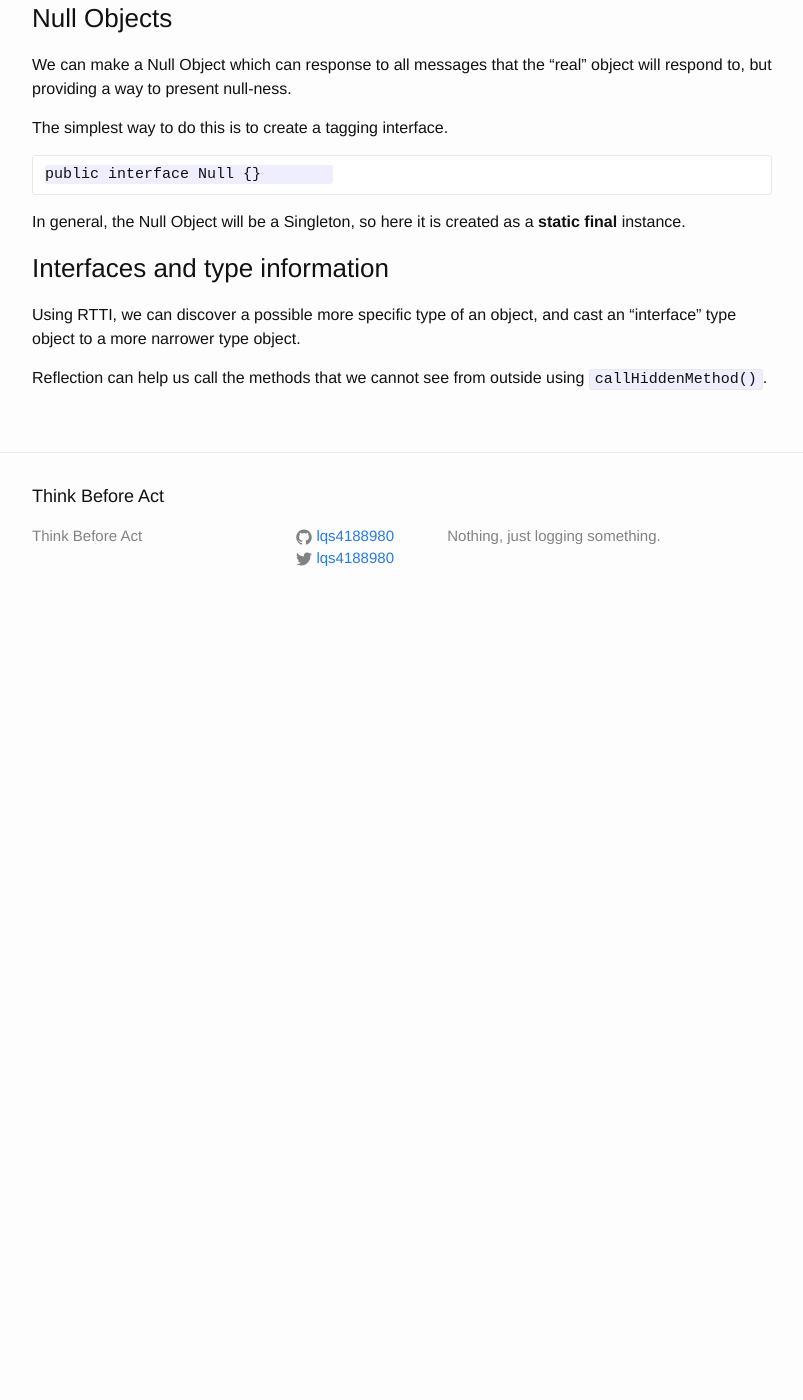
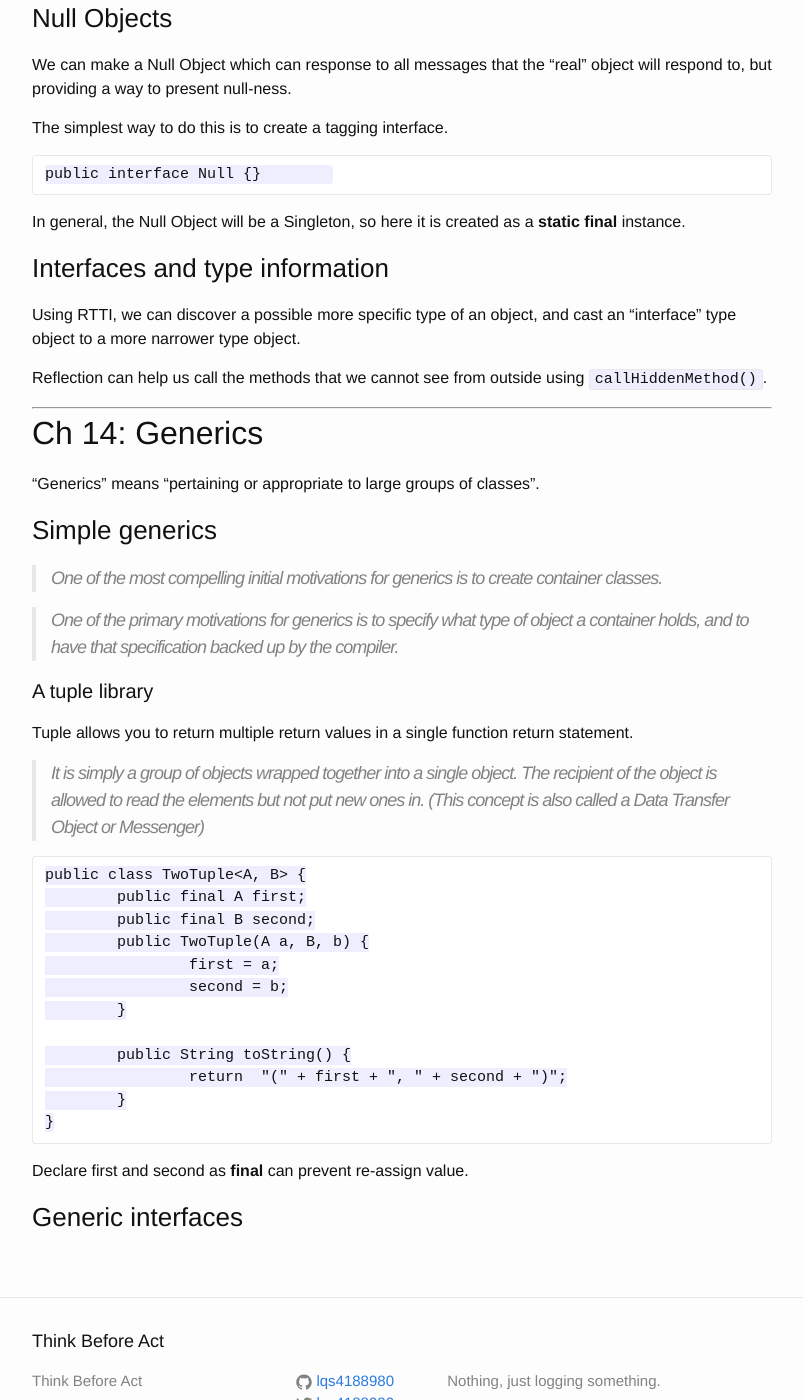
Before and after one commit to lqs4188980/lqs4188980.github.io, a Jekyll site: the page built from _posts/2015-01-16-thinking-in-java-reading-notes.markdown, in a window 1280 px wide and 1400 px high, scrolled down 31597 px. Shown: the whole window, without its empty margins (238-1041 px from the left). Built offline with Jekyll 4.4.1, drawn with Linux system fonts in a browser that asks for light colours; before the commit the page ends 32227 px from its top, so only the background shows below that.

Commit message:
update posts

```diff
--- a/_posts/2015-01-11-leetcode-summary.markdown
+++ b/_posts/2015-01-11-leetcode-summary.markdown
@@ -296,7 +296,13 @@ Unique Paths
 
 + Abstraction: pathCount[i][j] = pathCount[i-1][j] + pathCount[i][j - 1]
 
+Minimum Path Sum
 
++ Abstraction: costs[i][j] = min(costs[i - 1][j], costs[i][j - 1]) + grid[i][j];
+
+Merge Two Sorted Lists
+
++ Abstraction: Merge step in MergeSort
 
 
 <hr />
--- a/_posts/2015-01-16-thinking-in-java-reading-notes.markdown
+++ b/_posts/2015-01-16-thinking-in-java-reading-notes.markdown
@@ -1121,3 +1121,40 @@ In general, the Null Object will be a Singleton, so here it is created as a **st
 Using RTTI, we can discover a possible more specific type of an object, and cast an "interface" type object to a more narrower type object.
 
 Reflection can help us call the methods that we cannot see from outside using `callHiddenMethod()`.
+
+<hr />
+
+Ch 14: Generics
+-------------------------
+
+"Generics" means "pertaining or appropriate to large groups of classes".
+
+### Simple generics
+
+> One of the most compelling initial motivations for generics is to create <i>container classes</i>.
+
+> One of the primary motivations for generics is to specify what type of object a container holds, and to have that specification backed up by the compiler.
+
+#### A tuple library
+
+Tuple allows you to return multiple return values in a single function return statement.
+
+> It is simply a group of objects wrapped together into a single object. The recipient of the object is allowed to read the elements but not put new ones in. (This concept is also called a <i>Data Transfer Object or Messenger</i>)
+
+	public class TwoTuple<A, B> {
+		public final A first;
+		public final B second;
+		public TwoTuple(A a, B, b) {
+			first = a;
+			second = b;
+		}
+
+		public String toString() {
+			return  "(" + first + ", " + second + ")";
+		}
+	}
+
+Declare first and second as **final** can prevent re-assign value.
+
+
+### Generic interfaces
--- a/_posts/2015-02-02-dynamic-programming-summary.markdown
+++ b/_posts/2015-02-02-dynamic-programming-summary.markdown
@@ -88,3 +88,8 @@ Optimal Substructure:
 	minimum(m, n) = min(minimum(m - 1, n), minimum(m, n - 1), minimum(m - 1, n - 1)) + cost[m][n]
 
 It has overlapping Subproblems, so it can use Dynamic Programming
+
+Length of the longest substring without repeating characters
+-------------------------------------------------------------------------
+
+Maintain a substring window that don't have repeating characters, and record the last position of each character. If the current character haven't been accessed or the last position is out of current window, then enlarge the window and record this position to corresponding slots, update the max length at the same time.
```
